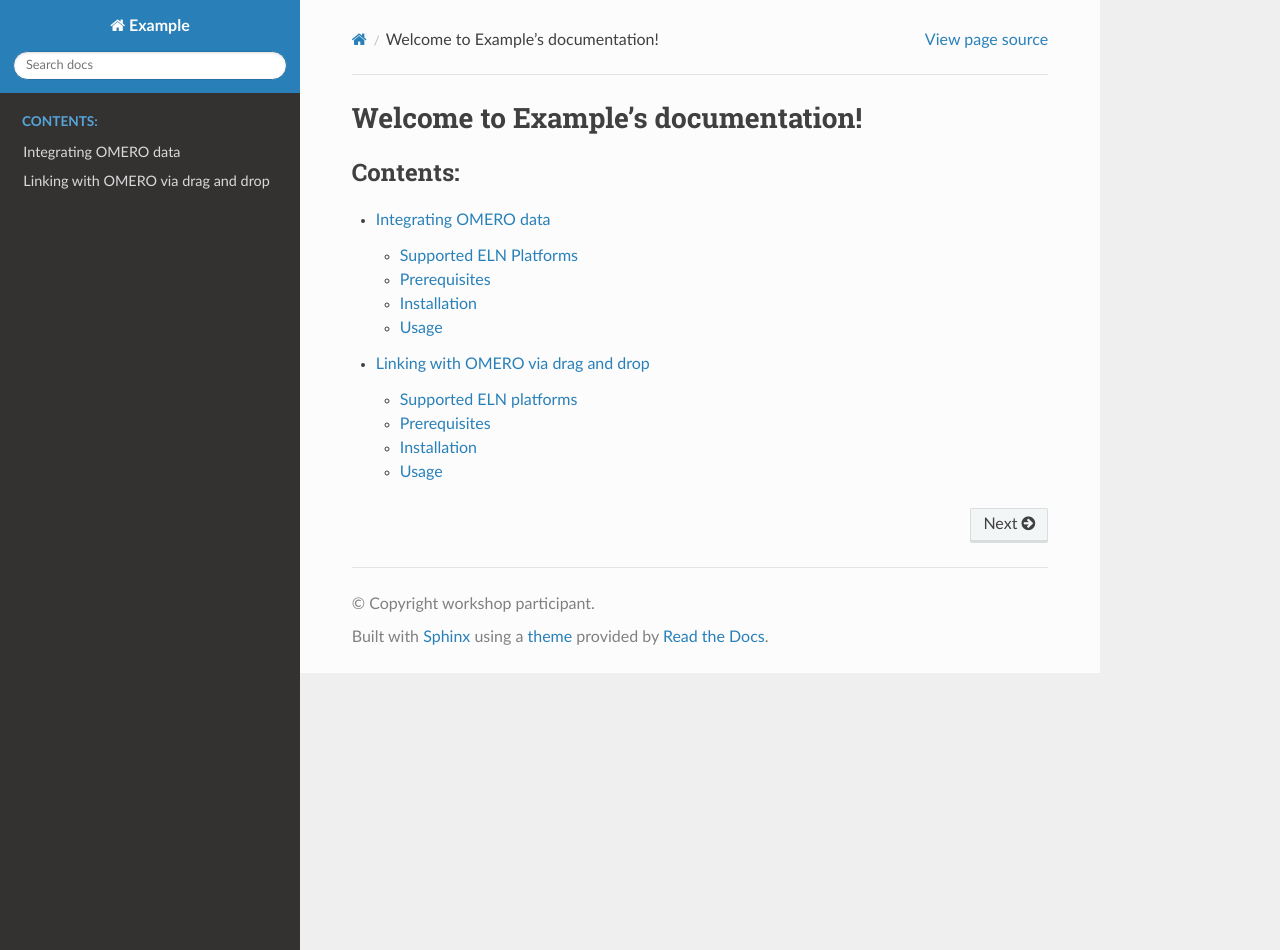
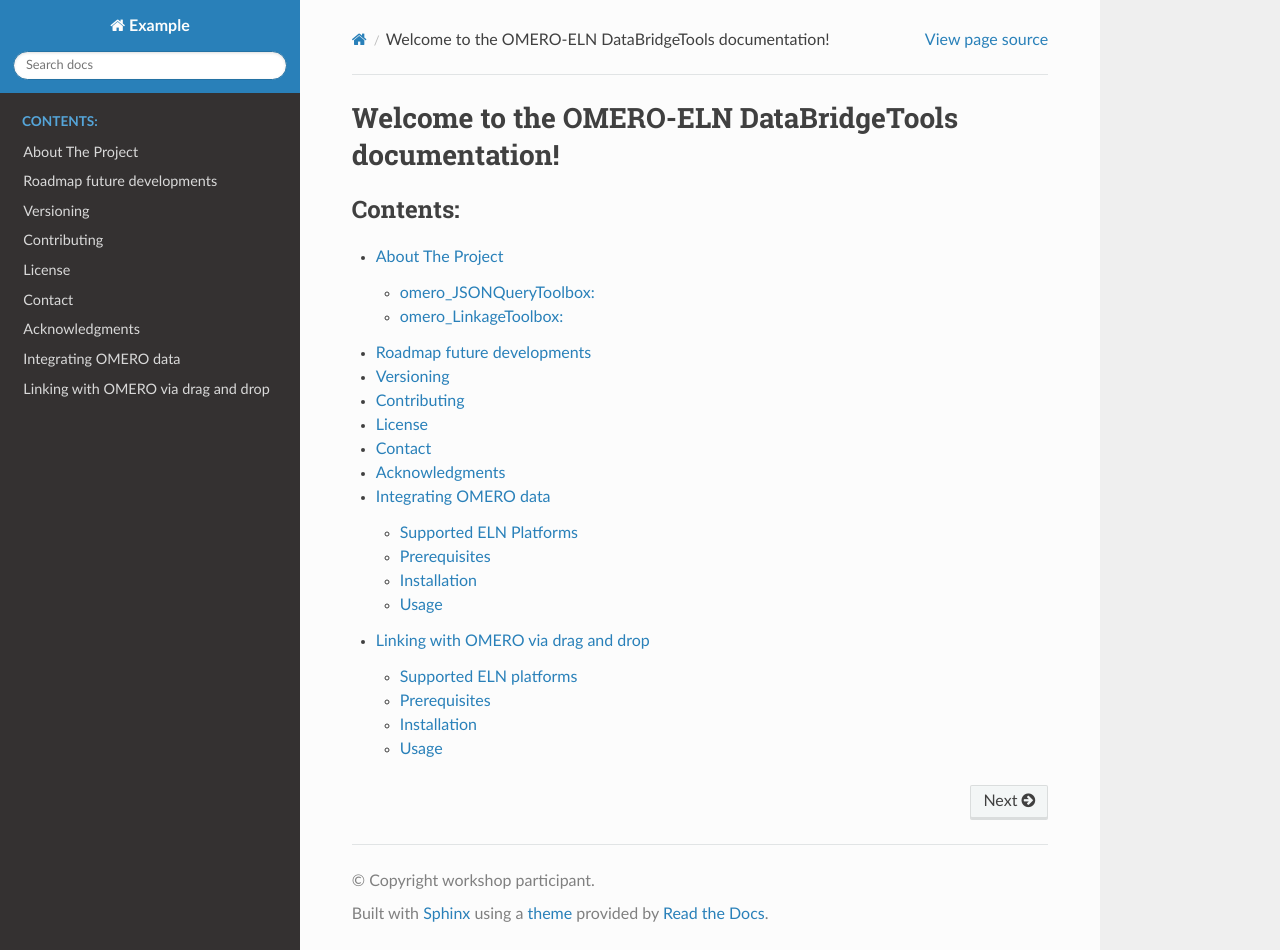
Before and after one commit to I3D-bio/omero-eln-dataBridgeTools, a Sphinx documentation site: the page built from doc/index.rst, in a window 1280 px wide and 950 px high. Built offline with Sphinx 7.4.7 and the Read the Docs theme 3.1.0, drawn with Linux system fonts in a browser that asks for light colours.

Commit message:
Update index.rst

```diff
--- a/doc/index.rst
+++ b/doc/index.rst
@@ -3,12 +3,13 @@
    You can adapt this file completely to your liking, but it should at least
    contain the root `toctree` directive.
 
-Welcome to Example's documentation!
+Welcome to the OMERO-ELN DataBridgeTools documentation!
 ===================================
 
 .. toctree::
    :maxdepth: 2
    :caption: Contents:
 
+   intro.md
    omero_JSONQueryToolbox.md
    omero_LinkageToolbox.md
```
